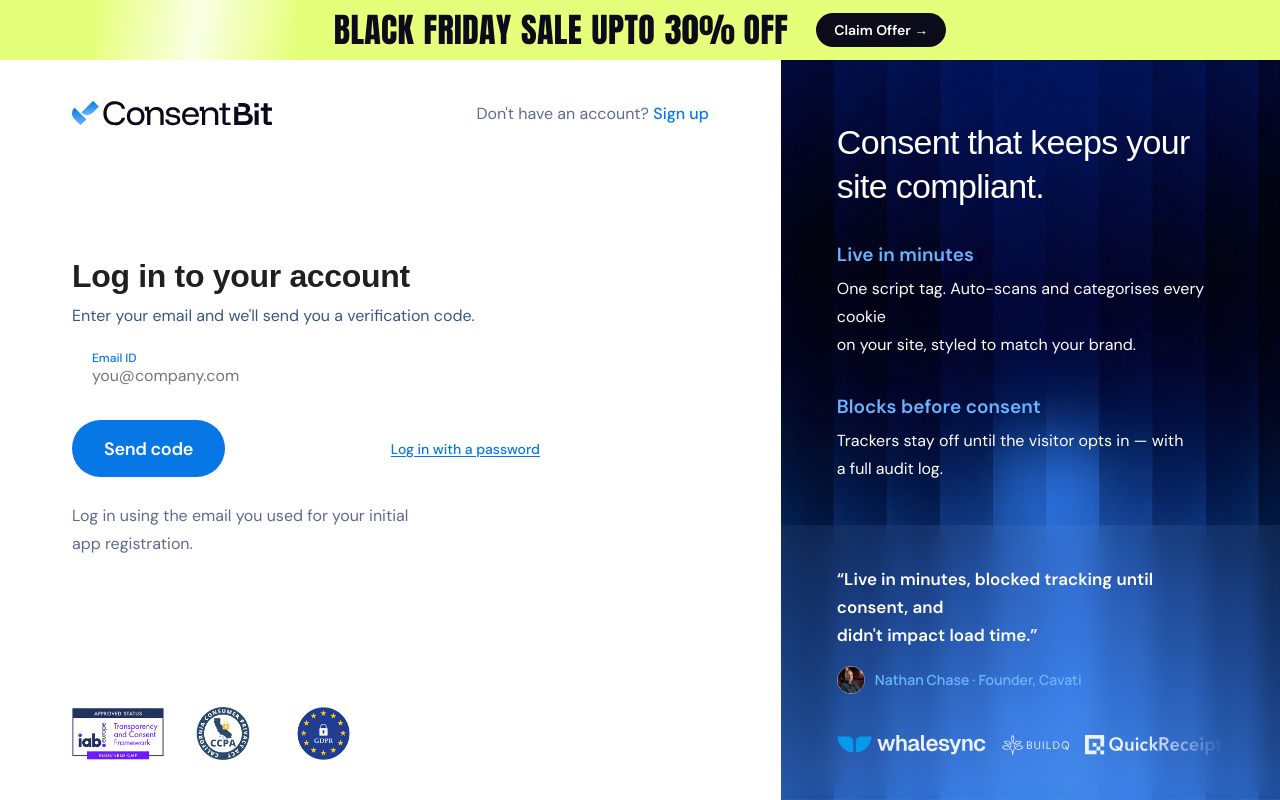
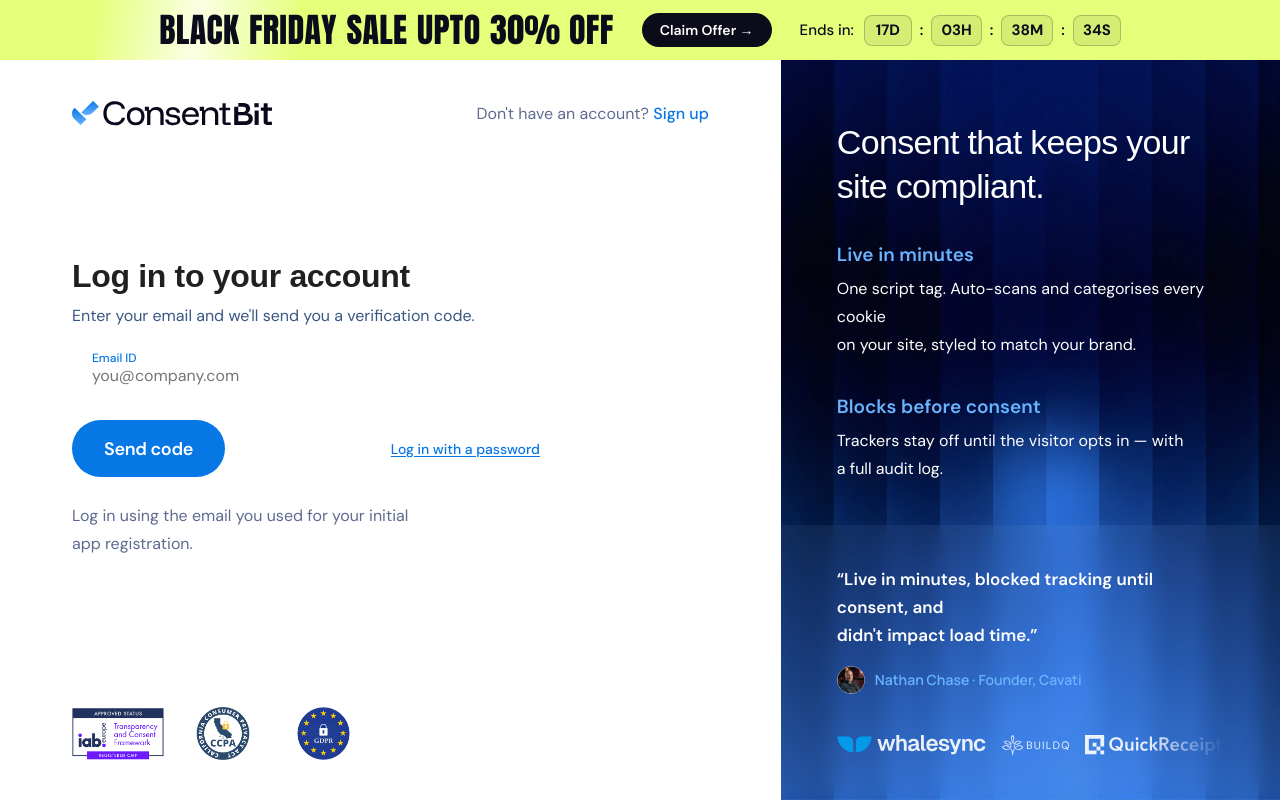
Before and after one commit to narendra-snm/consentbitwebapp, a Next.js app: page /login in a window 1280 px wide. Built offline with nearby package versions, Linux system fonts and the light colour scheme; a web font is replaced by a local one.

Commit message:
Black Friday Coupon banners added

```diff
--- a/components/BlackFridayBar/BlackFridayBar.module.css
+++ b/components/BlackFridayBar/BlackFridayBar.module.css
@@ -90,10 +90,51 @@
   outline: 2px solid #0b0b1a;
   outline-offset: 2px;
 }
+/* "Ends in: 12D : 22H : 41M : 57S" — login bar only (showCountdown). */
+.countdown {
+  display: inline-flex;
+  align-items: center;
+  flex: none;
+  gap: 8px;
+  font-family: var(--font-dm-sans), sans-serif;
+  color: #0b0b1a;
+  white-space: nowrap;
+}
+.countdownLabel {
+  font-size: 15px;
+  font-weight: 500;
+  margin-right: 2px;
+}
+.countdownGroup {
+  display: inline-flex;
+  align-items: center;
+  gap: 8px;
+}
+.countdownSep {
+  font-size: 15px;
+  font-weight: 600;
+}
+.countdownBox {
+  display: inline-flex;
+  align-items: center;
+  justify-content: center;
+  min-width: 48px;
+  padding: 7px 9px;
+  border: 1px solid rgba(11, 11, 26, 0.22);
+  border-radius: 8px;
+  background: rgba(11, 11, 26, 0.07);
+  font-size: 15px;
+  font-weight: 700;
+  line-height: 1;
+  font-variant-numeric: tabular-nums;
+}
 @media (max-width: 900px) {
   .text { font-size: 20px; }
   .inner { gap: 8px 16px; }
   .cta { font-size: 12px; padding: 8px 14px; }
+  .countdown, .countdownGroup { gap: 5px; }
+  .countdownLabel, .countdownSep { font-size: 12px; }
+  .countdownBox { min-width: 38px; padding: 5px 6px; font-size: 12px; }
 }
 @media (max-width: 480px) {
   .text { font-size: 15px; }
--- a/components/BlackFridayBar/BlackFridayBar.tsx
+++ b/components/BlackFridayBar/BlackFridayBar.tsx
@@ -1,9 +1,10 @@
 "use client";
 
+import { useEffect, useState } from "react";
 import Link from "next/link";
 import localFont from "next/font/local";
 import styles from "./BlackFridayBar.module.css";
-import { isBlackFridayActive } from "@/lib/blackFridayOffer";
+import { isBlackFridayActive, OFFER_ENDS_AT } from "@/lib/blackFridayOffer";
 import { analytics } from "@/lib/analytics";
 
 /**
@@ -28,12 +29,56 @@ const anton = localFont({
 
 const WORDS = ["Black", "Friday", "Sale", "Upto", "30% Off"];
 
+const pad = (n: number) => String(n).padStart(2, "0");
+
+/**
+ * "Ends in: 12D : 22H : 41M : 57S" — ticks every second until OFFER_ENDS_AT. Renders
+ * nothing until mounted so the server HTML and the first client render match.
+ */
+function Countdown() {
+  const [now, setNow] = useState<number | null>(null);
+  useEffect(() => {
+    setNow(Date.now());
+    const id = window.setInterval(() => setNow(Date.now()), 1000);
+    return () => window.clearInterval(id);
+  }, []);
+  if (now === null) return null;
+
+  const left = Math.max(0, OFFER_ENDS_AT - now);
+  const s = Math.floor(left / 1000);
+  const units = [
+    { v: Math.floor(s / 86400), u: "D", label: "days" },
+    { v: Math.floor((s % 86400) / 3600), u: "H", label: "hours" },
+    { v: Math.floor((s % 3600) / 60), u: "M", label: "minutes" },
+    { v: s % 60, u: "S", label: "seconds" },
+  ];
+  return (
+    <div
+      className={styles.countdown}
+      role="timer"
+      aria-label={`Offer ends in ${units.map((x) => `${x.v} ${x.label}`).join(", ")}`}
+    >
+      <span className={styles.countdownLabel} aria-hidden="true">Ends in:</span>
+      {units.map((x, idx) => (
+        <span key={x.u} className={styles.countdownGroup} aria-hidden="true">
+          {idx > 0 && <span className={styles.countdownSep}>:</span>}
+          <span className={styles.countdownBox}>
+            {x.u === "D" ? x.v : pad(x.v)}
+            {x.u}
+          </span>
+        </span>
+      ))}
+    </div>
+  );
+}
+
 export default function BlackFridayBar({
   claimHref,
   claimLabel = "Claim Offer →",
   source,
   siteId,
   currentPlan,
+  showCountdown = false,
 }: {
   /** Absolute URL (rendered as a plain link) or an in-app path (rendered with next/link). */
   claimHref: string;
@@ -46,6 +91,8 @@ export default function BlackFridayBar({
   /** Dashboard placement only — the active site and its plan, for the same event. */
   siteId?: string;
   currentPlan?: string;
+  /** Show the "Ends in: 12D : 22H : 41M : 57S" timer after the Claim Offer button. */
+  showCountdown?: boolean;
 }) {
   if (!isBlackFridayActive()) return null;
 
@@ -79,6 +126,7 @@ export default function BlackFridayBar({
             {claimLabel}
           </Link>
         )}
+        {showCountdown && <Countdown />}
       </div>
     </div>
   );
--- a/components/auth/testdesign/TestLoginForm.tsx
+++ b/components/auth/testdesign/TestLoginForm.tsx
@@ -208,7 +208,7 @@ export default function TestLoginForm() {
   return (
     <AuthShell
       // Black Friday banner — remove this prop with the offer.
-      banner={<BlackFridayBar claimHref={BLACK_FRIDAY_PRICING_URL} source="black_friday_login_bar" />}
+      banner={<BlackFridayBar claimHref={BLACK_FRIDAY_PRICING_URL} source="black_friday_login_bar" showCountdown />}
       headerPrompt="Don't have an account?"
       headerLinkLabel="Sign up"
       headerLinkHref="/signup"
```
